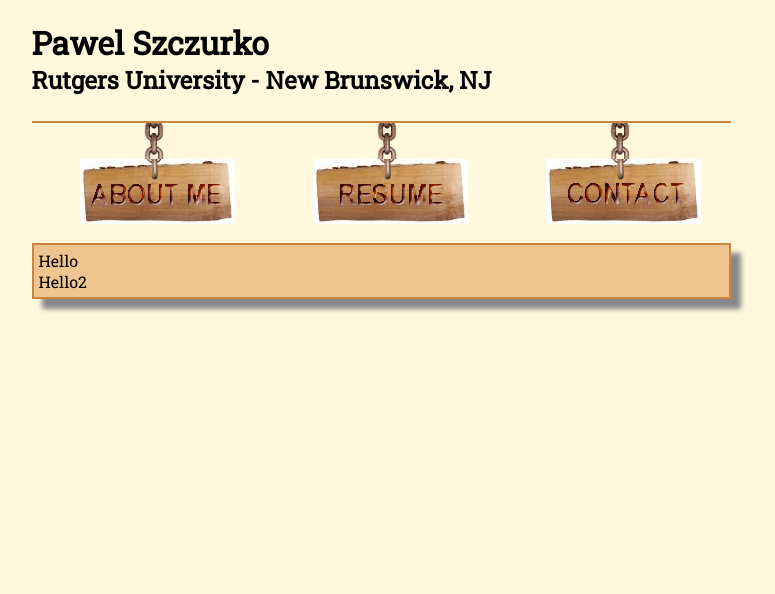
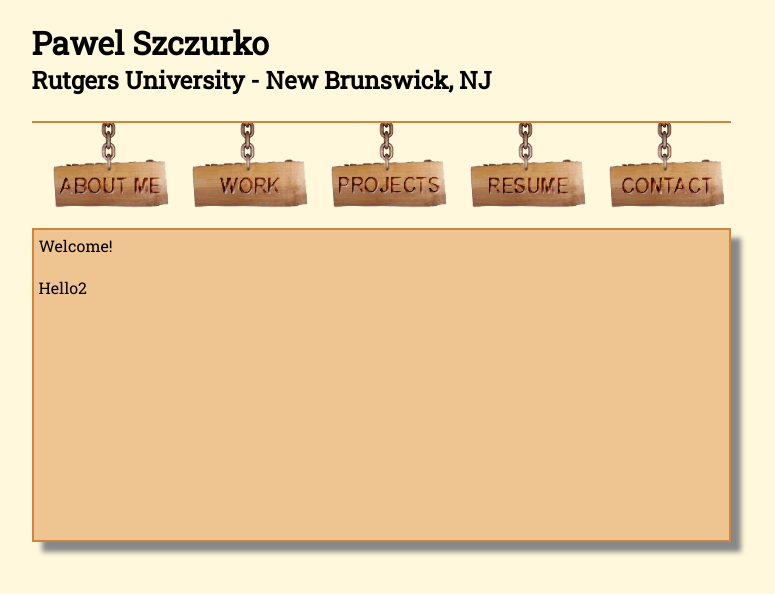
Before and after one commit to pawelSzu/Personal_website, a PHP site: page / in a window 1280 px wide. Shown: the top 594 px of the page, without its empty margins (259-1034 px from the left). Run offline with PHP 8.4, Linux system fonts and the light colour scheme.

Commit message:
created style.css

```diff
--- a/index.html
+++ b/index.html
@@ -2,92 +2,12 @@
 <HTML>
   <HEAD>
   	<link href='http://fonts.googleapis.com/css?family=Roboto+Slab' rel='stylesheet' type='text/css'>
-    <LINK href="animate-custom.css" rel="stylesheet" type="text/css">
+
     <LINK href="normalize.css" rel="stylesheet" type="text/css">
+    <LINK href="style.css" rel="stylesheet" type="text/css">
   </HEAD>
 
 <BODY>
-<style>
-html
-{
-	font-family: 'Roboto Slab', serif;
-	background-color: #FFF8DC;
-}
-*{
-  margin: 0px;
-  padding: 0px;
-}
-#container
-{
-	width:699px;
-	margin:0 auto;
-}
-#header
-{
-	/*background-image:url('logPattern.jpg');*/
-	height:100px;
-	border-bottom:2px solid #CD853F;
-
-}
-#content
-{
-	height:400px;
-	width:699px;
-	float:left;
-}
-#contentHolder
-{
-	background-color: #EEC591;
-	margin: 0px;
-  	padding: 5px;
-	border:2px solid #CD853F;
-	box-shadow: 10px 10px 5px #888888;
-}
-.chainHolder
-{
-	width:233px;
-	height:51px;
-	float:left;
-}
-.chainImg
-{
-	width:20px;
-	height:60px;
-	position:relative;
-	left:112px;/*puts chain in center of chainHolder*/
-	z-index:-1;
-}
-.chainMenu
-{
-	height:120px;
-}
-#sign
-{
-	width:155px;
-	height:65px;
-	position:relative;
-	left:48px;/*aligns sign image with respective chain*/
-	top:-15px;/*aligns sign image with respective chain*/
-	float:left;
-	z-index:1;
-}
-.signHolder
-{
-	width:233px;
-	height:65px;
-	float:left;
-}
-img
-{
-	border-style: none;
-
-}
-a
-{
-	outline: none;
-}
-</style>
-
 
 <div id="container">
 	<div id="header" >
@@ -98,27 +18,39 @@ a
 			<div class="chainHolder"><img src="chain.gif" class="chainImg" /></div>
 			<div class="chainHolder"><img src="chain.gif" class="chainImg" /></div>
 			<div class="chainHolder"><img src="chain.gif" class="chainImg" /></div>
+			<div class="chainHolder"><img src="chain.gif" class="chainImg" /></div>
+			<div class="chainHolder"><img src="chain.gif" class="chainImg" /></div>
 
 			<div class="signHolder">
 				<div id="sign" class="" onMouseOver="animateThis(this);" >
-					<a href="http://www.google.com"><img src="aboutme.gif" /></a>
+					<a href="http://www.google.com"><img class="signImg" src="aboutme_y.gif" /></a>
 				</div>
 			</div>
 
 			<div class="signHolder">
 				<div id="sign" class="" onMouseOver="animateThis(this);" >
-					<a href="http://www.google.com"><img  src="resume.gif" /></a>
+					<a href="http://www.google.com"><img class="signImg" src="work_y.gif" /></a>
 				</div>
 			</div>
 
 			<div class="signHolder">
 				<div id="sign" class="" onMouseOver="animateThis(this);" >
-					<a href="http://www.google.com"><img  src="contact.gif" /></a>
+					<a href="http://www.google.com"><img class="signImg" src="projects_y.gif" /></a>
+				</div>
+			</div>
+			<div class="signHolder">
+				<div id="sign" class="" onMouseOver="animateThis(this);" >
+					<a href="http://www.google.com"><img class="signImg" src="resume_y.gif" /></a>
+				</div>
+			</div>
+			<div class="signHolder">
+				<div id="sign" class="" onMouseOver="animateThis(this);" >
+					<a href="http://www.google.com"><img class="signImg" src="contact_y.gif" /></a>
 				</div>
 			</div>
 		</div>
 		<div id="contentHolder">
-			Hello<br>Hello2
+			<p>Welcome!</p><br>Hello2
 		</div>
 
 	</div>
@@ -129,7 +61,6 @@ a
 <script>
 function animateThis(sel)
 {
-	//document.getElementById("sign1").className = "animated swing";
 	sel.className="animated swing";
 	setTimeout(function(){removeAnimate(sel)},1000);
 }
--- a/animate-custom.css
+++ b/style.css
@@ -1,3 +1,91 @@
+/*START page style*/
+html
+{
+	font-family: 'Roboto Slab', serif;
+	background-color: #FFF8DC;
+}
+*{
+  margin: 0px;
+  padding: 0px;
+}
+#container
+{
+	width:699px;
+	margin:0 auto;
+}
+#header
+{
+	height:100px;
+	border-bottom:2px solid #CD853F;
+
+}
+#content
+{
+	height:400px;
+	width:699px;
+	float:left;
+}
+#contentHolder
+{
+	background-color: #EEC591;
+	margin: 0px;
+  	padding: 5px;
+	border:2px solid #CD853F;
+	box-shadow: 10px 10px 5px #888888;
+	height: 300px;
+}
+.chainHolder
+{
+	width:139px;
+	height:45px;
+	float:left;
+}
+.chainImg
+{
+	width:15px;
+	height:50px;
+	position:relative;
+	left:69px;/*puts chain in center of chainHolder*/
+	z-index:-1;
+}
+.chainMenu
+{
+	height:105px;
+}
+#sign
+{
+	position:relative;
+	left:19px;/*aligns sign image with respective chain*/
+	top:-10px;/*aligns sign image with respective chain*/
+	float:left;
+	z-index:1;
+}
+.signImg
+{
+	width:120px;
+	height:51px;
+}
+.signHolder
+{
+	width:139px;
+	height:56px;
+	float:left;
+}
+img
+{
+	border-style: none;
+
+}
+a img, a:hover img, a:visited img
+{
+	border:0;
+	border-style: none;
+	outline: none;
+}
+/*END page style*/
+
+/*Animate.css*/
+/* framework used for 'shake' effect of menu*/
 .animated
 {
 	-webkit-animation-fill-mode:both;
@@ -63,3 +151,4 @@
 	-o-animation-name: swing;
 	animation-name: swing;
 }
+/*Animate.css*/
```
Also changed, not shown: aboutme.gif (deleted), aboutme_y.gif, chain 1.jpg (deleted), contact.gif (deleted), contact_y.gif, logPattern.jpg (deleted), projects_y.gif (added), resume.gif (deleted), resume_y.gif, work_y.gif (added), 2 other files.
